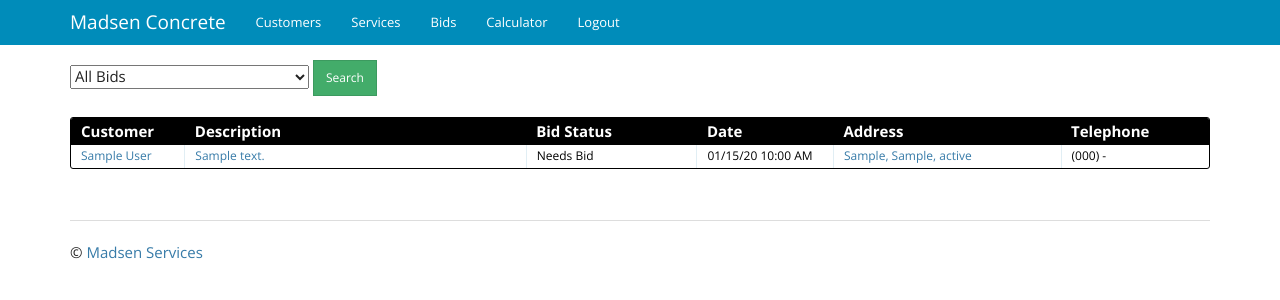
After one commit to ande0581/madsenconcrete, a Flask app: page /bids/ in a window 1280 px wide. The commit adds this page. Shown: the top 300 px of the page. Run offline with Flask 2, Linux system fonts and the light colour scheme; the visitor is signed in with stand-in values (Sample User, id 1); tables that the repository leaves empty hold one stand-in row (values such as "Sample post").

Commit message:
add bid status tab. Basic webpage and search is working

```diff
--- a/project/bid/forms.py
+++ b/project/bid/forms.py
@@ -29,3 +29,14 @@ class EditBidForm(Form):
     down_payment_date = DateField('Down Payment Date (yyyy-mm-dd)', validators=[Optional()])
     final_payment_amount = DecimalField('Final Payment Amount', validators=[Optional()])
     final_payment_date = DateField('Final Payment Date (yyyy-mm-dd)', validators=[Optional()])
+
+
+class SearchBidForm(Form):
+    bid_type = SelectField(
+        'Bid Type',
+        validators=[DataRequired()],
+        choices=[
+            ('All Bids', 'All Bids'), ('Needs Bid', 'Needs Bid'),
+            ('Awaiting Customer Acceptance', 'Awaiting Customer Acceptance'), ('Job Accepted', 'Job Accepted'),
+            ('Job Started', 'Job Started'), ('Job Completed', 'Job Completed'), ('Job Declined', 'Job Declined')]
+    )
--- a/project/bid/views.py
+++ b/project/bid/views.py
@@ -6,7 +6,7 @@ import os
 from functools import wraps
 from flask import flash, redirect, render_template, request, session, url_for, Blueprint
 from sqlalchemy.sql import func
-from .forms import AddBidForm, EditBidForm
+from .forms import AddBidForm, EditBidForm, SearchBidForm
 from project import db
 from project.models import Bid, BidItem, Address, Customer
 from flask_weasyprint import HTML, render_pdf
@@ -56,6 +56,14 @@ def sum_all_items_one_bid(bid_id):
     return db.session.query(func.sum(BidItem.total)).filter_by(bid_id=bid_id).first()
 
 
+def query_all_customers():
+    return db.session.query(Customer).order_by(Customer.name.asc())
+
+
+def query_all_addresses():
+    return db.session.query(Address)
+
+
 def query_bid(bid_id):
     return db.session.query(Bid).filter_by(id=bid_id).first()
 
@@ -63,6 +71,36 @@ def query_bid(bid_id):
 ##########
 # Routes #
 ##########
+
+# View Bids
+@bid_blueprint.route('/bids/', methods=['GET', 'POST'])
+@login_required
+def view_bids():
+    error = None
+    form = SearchBidForm(request.form)
+    query_type = db.session.query(Bid).order_by(Bid.timestamp.asc())
+    if request.method == 'POST':
+        if form.bid_type.data == 'Needs Bid':
+            query_type = db.session.query(Bid).filter_by(status='Needs Bid').order_by(Bid.scheduled_bid_date.asc())
+        elif form.bid_type.data == 'Job Started':
+            query_type = db.session.query(Bid).filter_by(status='Job Started').order_by(Bid.actual_start.asc())
+        elif form.bid_type.data == 'Job Accepted':
+            query_type = db.session.query(Bid).filter_by(status='Job Accepted').order_by(Bid.tentative_start.asc())
+        elif form.bid_type.data == 'Awaiting Customer Acceptance':
+            query_type = db.session.query(Bid).filter_by(status='Awaiting Customer Acceptance').order_by(Bid.scheduled_bid_date.desc())
+        elif form.bid_type.data == 'Job Completed':
+            query_type = db.session.query(Bid).filter_by(status='Job Completed').order_by(Bid.completion_date.desc())
+        elif form.bid_type.data == 'Job Declined':
+            query_type = db.session.query(Bid).filter_by(status='Job Declined').order_by(Bid.scheduled_bid_date.desc())
+        else:
+            query_type = db.session.query(Bid).order_by(Bid.timestamp.asc())
+    return render_template('view_bids.html',
+                           bids=query_type,
+                           form=form,
+                           customers=query_all_customers(),
+                           addresses=query_all_addresses(),
+                           error=error)
+
 
 # Bid Add
 @bid_blueprint.route('/bid_add/<int:bid_customer_id>/<int:bid_address_id>/', methods=['GET', 'POST'])
--- a/project/templates/_base.html
+++ b/project/templates/_base.html
@@ -31,6 +31,7 @@
             {% if session.logged_in %}
               <li><a href="/customers">Customers</a></li>
               <li><a href="/services">Services</a></li>
+              <li><a href="/bids">Bids</a></li>
               <li><a href="/calculator">Calculator</a></li>
               <li><a href="/logout">Logout</a></li>
             {% endif %}
--- /dev/null
+++ b/project/templates/view_bids.html
@@ -0,0 +1,76 @@
+{% extends "_base.html" %}
+
+{% block content %}
+
+<form class="form-signin" role="form" method="post" action="/bids/">
+  {{ form.csrf_token }}
+
+    <form style="font-size: 1em">
+    {{ form.bid_type() }}
+            <span class="error">
+              {% if form.bid_type.errors %}
+                {% for error in form.bid_type.errors %}
+                  {{ error }}
+                {% endfor %}
+              {% endif %}
+            </span>
+    <button class="btn btn-sm btn-success" type="submit">Search</button>
+</form>
+
+<br>
+<div class="entries">
+  <div class="datagrid">
+    <table>
+      <thead>
+        <tr>
+          <th width="10%"><strong>Customer</strong></th>
+          <th width="30%"><strong>Description</strong></th>
+          <th width="15%"><strong>Bid Status</strong></th>
+          <th width="12%"><strong>Date</strong></th>
+          <th width="20%"><strong>Address</strong></th>
+          <th width="13%"><strong>Telephone</strong></th>
+        </tr>
+      </thead>
+      {% for bid in bids %}
+          <tr>
+            {% for customer in customers %}
+                {% if bid.customer_id == customer.id %}
+                    <td><a href="{{ url_for('customer.customer_details', customer_id=customer.id) }}">{{ customer.name }}</a></td>
+                {% endif %}
+            {% endfor %}
+
+            <td><a href="{{ url_for('bid.bid_edit', bid_edit_id=bid.id) }}">{{ bid.description }}</a></td>
+
+            {% if bid.status is not none: %}
+                <td>{{ bid.status }}</td>
+            {% else: %}
+                <td></td>
+            {% endif %}
+
+            {% if bid.scheduled_bid_date is not none: %}
+                <td>{{ bid.scheduled_bid_date.strftime('%x %I:%M %p') }}</td>
+            {% else: %}
+                <td></td>
+            {% endif %}
+
+            {% for address in addresses %}
+                {% if bid.address_id == address.id %}
+                   <td><a href="https://www.google.com/maps/place/{{ address.street.replace(' ', '+') }}+{{ address.city }}+{{ address.state }}+{{ address.zip }}"
+                    target="_blank">{{ address.street }}, {{ address.city }}, {{ address.state }}</a></td>
+                {% endif %}
+            {% endfor %}
+
+
+            {% for customer in customers %}
+                {% if bid.customer_id == customer.id %}
+                    <td>{{ "(" + customer.telephone[:3] + ") " + customer.telephone[3:6] + "-" + customer.telephone[6:] }}</td>
+                {% endif %}
+            {% endfor %}
+          </tr>
+    {% endfor %}
+
+    </table>
+  </div>
+</div>
+
+{% endblock %}
```
